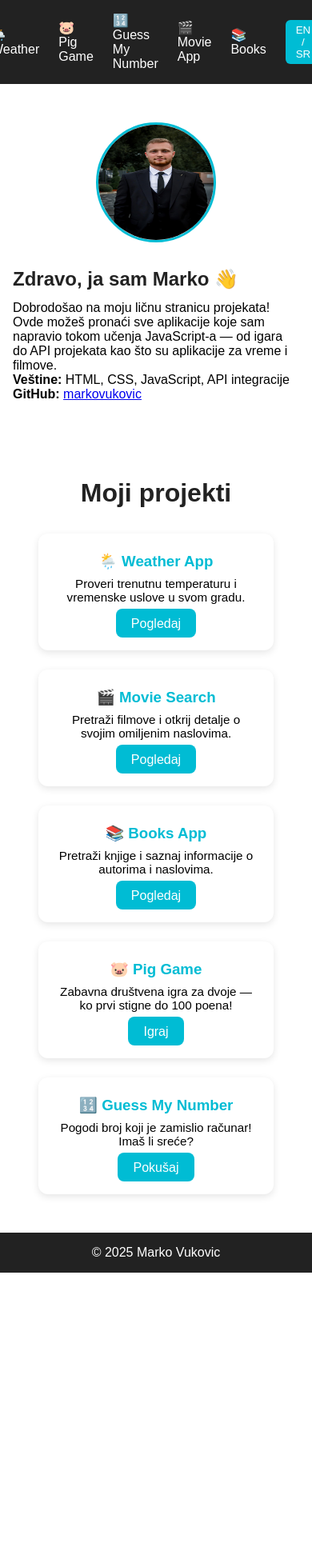
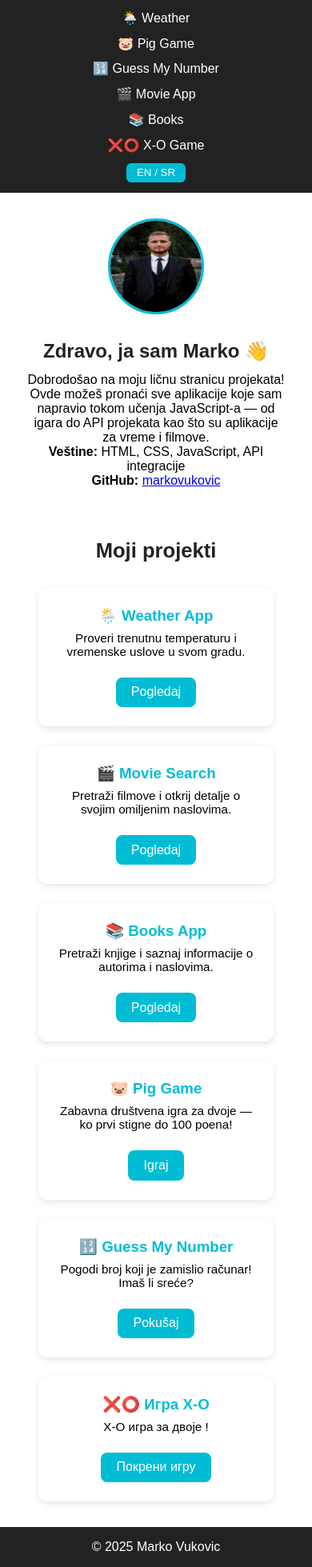
Before and after one commit to vukovic411/portfolio, a website: page public/index.html in a window 390 px wide. Shown: the whole page at 80% size. Before the commit the page ends 1591 px from the top, so only its background shows below. Drawn offline with Linux system fonts and the light colour scheme.

Commit message:
Dodata X-O igra u navigaciju

```diff
--- /dev/null
+++ b/public/iksOksStyle.css
@@ -0,0 +1,73 @@
+* {
+  padding: 0;
+  margin: 0;
+  box-sizing: border-box;
+}
+
+body {
+  display: flex;
+  justify-content: center;
+  align-items: center;
+  height: 100vh;
+  background-color: #40486b;
+  font-family: Arial, sans-serif;
+}
+
+main {
+  text-align: center;
+}
+
+h1 {
+  margin-bottom: 20px;
+  font-size: 2rem;
+  color: #333;
+}
+
+.board {
+  display: grid;
+  grid-template-columns: repeat(3, 100px);
+  grid-template-rows: repeat(3, 100px);
+  gap: 10px;
+  justify-content: center;
+}
+
+.cell {
+  width: 100px;
+  height: 100px;
+  background-color: white;
+  border: 2px solid #333;
+  display: flex;
+  justify-content: center;
+  align-items: center;
+  font-size: 2rem;
+  cursor: pointer;
+  transition: background-color 0.3s;
+}
+
+.cell:hover {
+  background-color: #e6e6e6;
+}
+
+.status {
+  margin-top: 20px;
+  font-size: 1.4rem;
+  color: #ffeb3b; /* свијетло жута за добар контраст */
+  font-weight: bold;
+  text-shadow: 1px 1px 2px #000; /* мала сјенка да се издвоји */
+}
+
+.reset {
+  margin-top: 10px;
+  padding: 8px 16px;
+  font-size: 1rem;
+  border: none;
+  background-color: #333;
+  color: white;
+  border-radius: 5px;
+  cursor: pointer;
+  transition: background-color 0.3s;
+}
+
+.reset:hover {
+  background-color: #555;
+}
--- a/public/index.html
+++ b/public/index.html
@@ -15,6 +15,7 @@
           <li><a href="guessNumber.html">🔢 Guess My Number</a></li>
           <li><a href="movie.html">🎬 Movie App</a></li>
           <li><a href="book.html" class="active">📚 Books</a></li>
+          <li><a href="xoGame.html">❌⭕ X-O Game</a></li>
           <li><button id="switchLang">EN / SR</button></li>
         </ul>
       </nav>
@@ -124,6 +125,25 @@
               >Pokušaj</a
             >
           </div>
+          <div class="card">
+            <h3 data-sr="❌⭕ Игра X-O" data-en="❌⭕ X-O Game">
+              ❌⭕ Игра X-O
+            </h3>
+            <p
+              data-sr="Класична X-O игра за двоје — одмјери своје стратегијске вјештине!"
+              data-en="Classic Tic-Tac-Toe game for two players — test your strategy skills!"
+            >
+              X-O игра за двоје !
+            </p>
+            <a
+              href="xoGame.html"
+              class="btn"
+              data-sr="Покрени игру"
+              data-en="Play Now"
+            >
+              Покрени игру
+            </a>
+          </div>
         </div>
       </section>
     </main>
--- a/public/mainPage.css
+++ b/public/mainPage.css
@@ -92,10 +92,14 @@ nav li button#switchLang:hover {
   color: #222;
 }
 
+/* --- NOVI RASPORED ZA KARTICE --- */
 .project-grid {
   display: grid;
-  grid-template-columns: repeat(auto-fit, minmax(250px, 1fr));
+  grid-template-columns: repeat(3, 1fr); /* 3 kolone na širim ekranima */
   gap: 1.5rem;
+  width: 100%;
+  max-width: 1100px; /* ograničenje širine da ne bude previše razvučeno */
+  margin: 0 auto;
   padding: 0 2rem;
 }
 
@@ -105,6 +109,11 @@ nav li button#switchLang:hover {
   padding: 1.5rem;
   box-shadow: 0 3px 10px rgba(0, 0, 0, 0.1);
   transition: transform 0.3s ease;
+  display: flex;
+  flex-direction: column;
+  justify-content: space-between;
+  align-items: center;
+  text-align: center;
 }
 
 .card:hover {
@@ -129,6 +138,9 @@ nav li button#switchLang:hover {
   border-radius: 8px;
   font-weight: 500;
   transition: background 0.3s ease;
+  display: inline-block;
+  margin-top: 0.5rem;
+  align-self: center;
 }
 
 .btn:hover {
@@ -143,3 +155,59 @@ footer {
   color: #fff;
   margin-top: auto;
 }
+
+/* --- RESPONZIVNOST --- */
+
+/* Tableti (do 900px) → 2 kolone */
+@media (max-width: 900px) {
+  .project-grid {
+    grid-template-columns: repeat(2, 1fr);
+  }
+
+  .about {
+    flex-direction: column;
+    text-align: center;
+  }
+
+  .about-text {
+    max-width: 90%;
+  }
+
+  nav ul {
+    flex-wrap: wrap;
+    gap: 1rem;
+  }
+}
+
+/* Telefoni (do 600px) → 1 kolona */
+@media (max-width: 600px) {
+  .project-grid {
+    grid-template-columns: 1fr;
+  }
+
+  header {
+    padding: 0.8rem 0;
+  }
+
+  nav ul {
+    flex-direction: column;
+    gap: 0.8rem;
+  }
+
+  .profile-pic {
+    width: 120px;
+    height: 120px;
+  }
+
+  .about {
+    padding: 2rem 1rem;
+  }
+
+  .projects {
+    padding: 2rem 1rem;
+  }
+
+  .projects h2 {
+    font-size: 1.6rem;
+  }
+}
```
Also changed, not shown: public/iksOksJs.js (added, +96 -0 lines), public/xoGame.html (added, +20 -0 lines).
